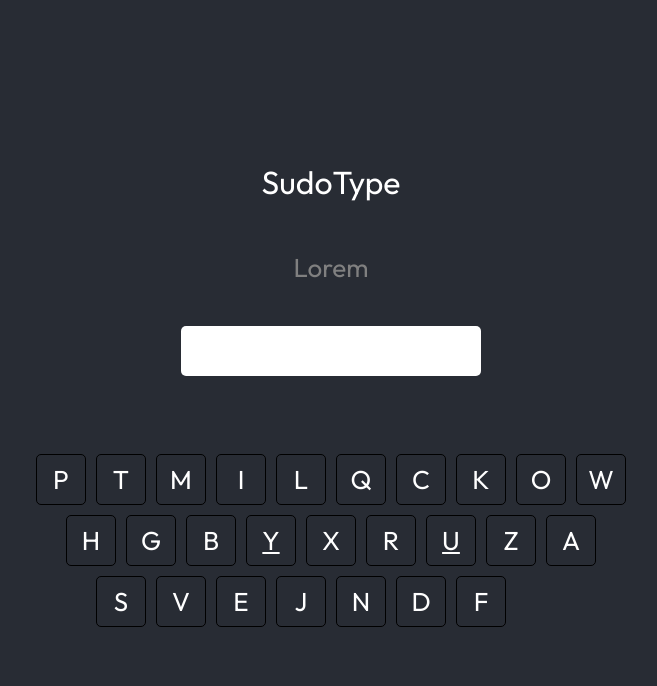
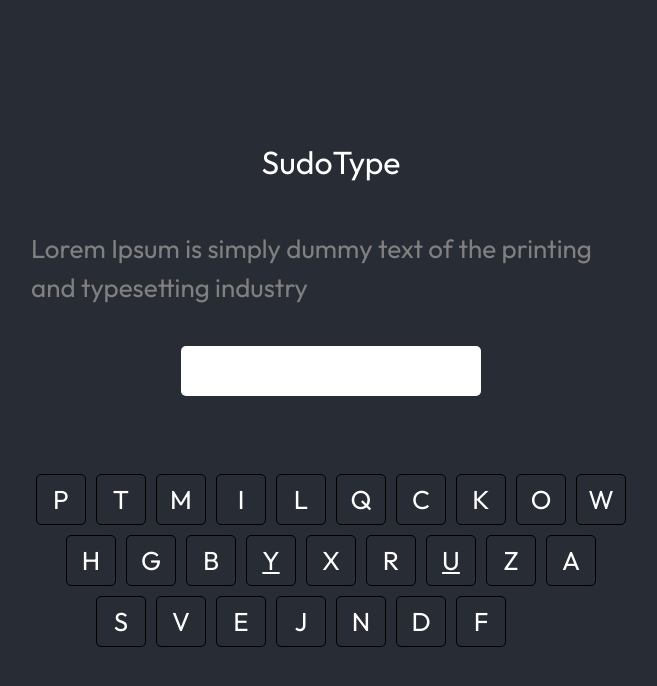
Before and after one commit to TheIvanHu/Knoggin, a React app: page /sudotype in a window 1280 px wide. Both pictures are taken after a click on the picture 925 px from the left and 579 px from the top of the page. Shown: the top 686 px of the page, without its empty margins (309-966 px from the left). Built offline with nearby package versions, Linux system fonts and the light colour scheme; the HTML template or start-up script is replaced by a standard one.

Commit message:
feat: print stats (for now)

```diff
--- a/src/pages/SudoType.tsx
+++ b/src/pages/SudoType.tsx
@@ -71,6 +71,7 @@ const SudoType: React.FC = () => {
   const [correctText, setCorrectText] = React.useState("");
   const [amountOfWrongLetters, setAmountOfWrongLetters] = React.useState(0);
   const [wpm, setWpm] = React.useState(0);
+  const [cpm, setCpm] = React.useState(0);
   const [isGameOver, setIsGameOver] = React.useState(false);
   const [isGameStarted, setIsGameStarted] = React.useState(false);
   const [startTime, setStartTime] = React.useState(0);
@@ -80,6 +81,12 @@ const SudoType: React.FC = () => {
     const time = Date.now() - startTime;
     const wpm = Math.round(textToMatch.length / 5 / (time / 1000 / 60));
     setWpm(wpm);
+  };
+
+  const calculateCpm = () => {
+    const time = Date.now() - startTime;
+    const cpm = Math.round(textToMatch.length / (time / 1000 / 60));
+    setCpm(cpm);
   };
 
   const onKeyDown = (e: React.KeyboardEvent<HTMLInputElement>) => {
@@ -126,13 +133,13 @@ const SudoType: React.FC = () => {
 
       if (newCorrectText.length === textToMatch.length) {
         setIsGameOver(true);
-        calculateWpm();
       }
     } else if (/[a-zA-Z0-9-_ ]/.test(String.fromCharCode(e.keyCode))) {
       setAmountOfWrongLetters(amountOfWrongLetters + 1);
     }
 
     calculateWpm();
+    calculateCpm();
   };
 
   const onKeyUp = (e: React.KeyboardEvent<HTMLInputElement>) => {
@@ -149,6 +156,7 @@ const SudoType: React.FC = () => {
       setIsGameStarted(false);
 
       console.log("Wpm: ", wpm);
+      console.log("Cpm: ", cpm);
       console.log("Characters wrong: ", amountOfWrongLetters);
     }
   }, [isGameOver]);
--- a/src/pages/constants.ts
+++ b/src/pages/constants.ts
@@ -27,5 +27,5 @@ export const keys = [
   "m",
 ];
 
-export const textToMatch = "Lorem";
-//"Lorem Ipsum is simply dummy text of the printing and typesetting industry.";
+export const textToMatch =
+  "Lorem Ipsum is simply dummy text of the printing and typesetting industry";
```
